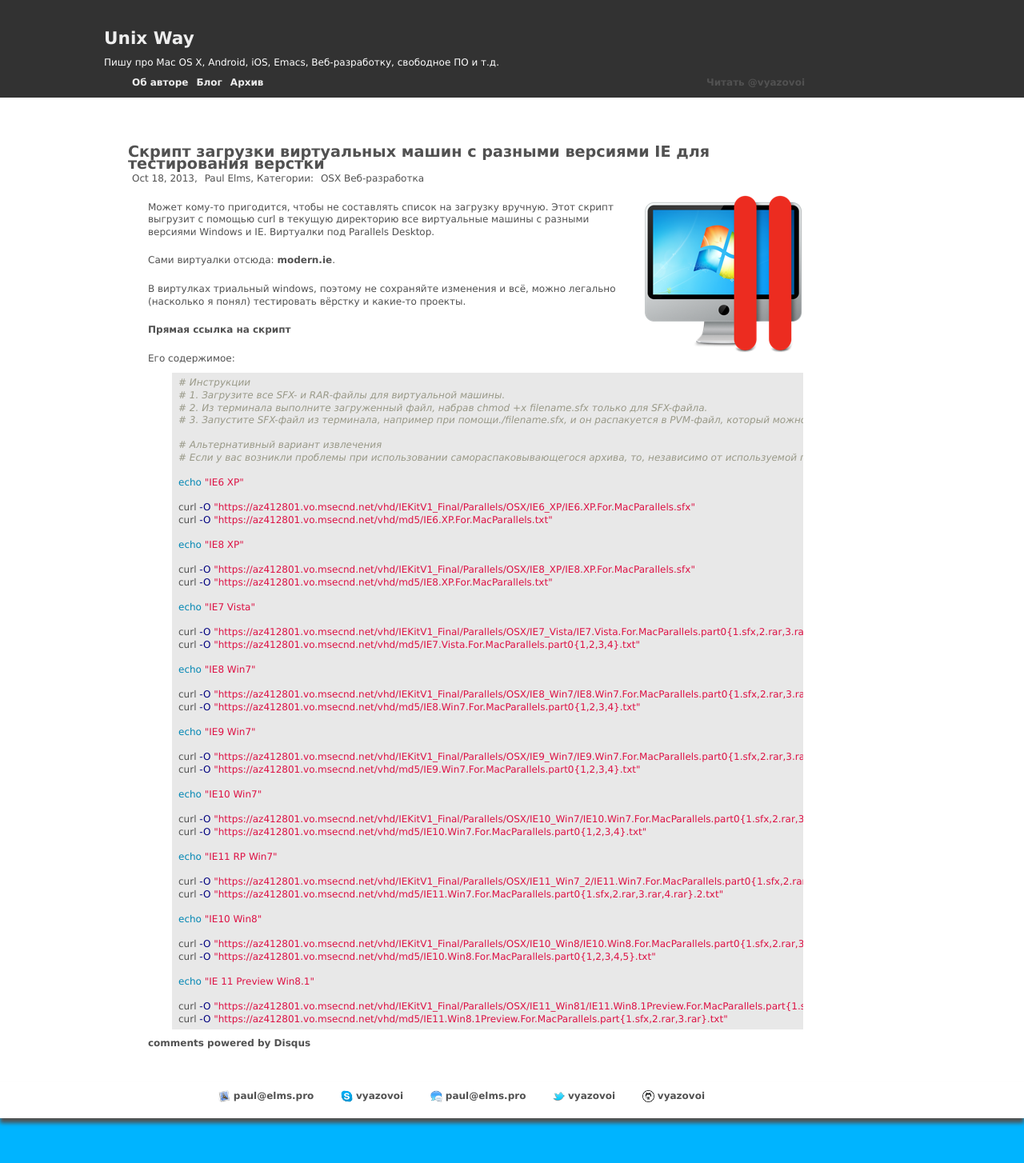
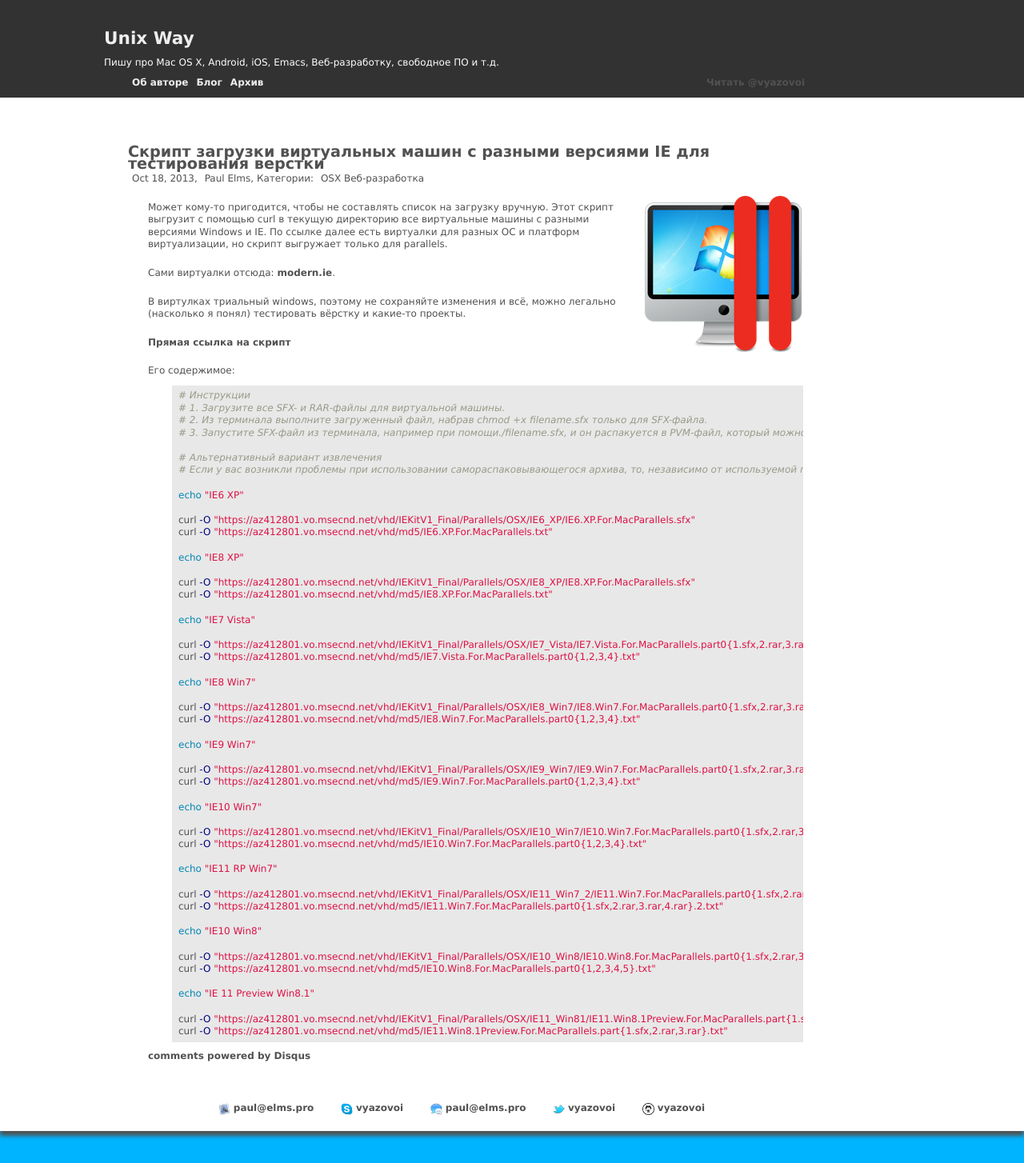
Before and after one commit to vyazovoi/vyazovoi.github.io, a Jekyll site: the page built from _posts/2013-10-18-ie-windows-testing-parallels.md, in a window 1280 px wide. Shown: the whole page at 80% size. Built offline with Jekyll 4.4.1, drawn with Linux system fonts in a browser that asks for light colours; nearby versions of some CDN libraries; Markdown is read by kramdown in place of the engine named in the settings; comment, search, counter and statistics services are not loaded.

Commit message:
no message

```diff
--- a/_posts/2013-10-18-ie-windows-testing-parallels.md
+++ b/_posts/2013-10-18-ie-windows-testing-parallels.md
@@ -6,7 +6,7 @@ comments: true
 categories: OSX Веб-разработка
 icon: ParallelsDesktop_icon.png
 ---
-Может кому-то пригодится, чтобы не составлять список на загрузку вручную. Этот скрипт выгрузит с помощью curl в текущую директорию все виртуальные машины с разными версиями Windows и IE. Виртуалки под Parallels Desktop.
+Может кому-то пригодится, чтобы не составлять список на загрузку вручную. Этот скрипт выгрузит с помощью curl в текущую директорию все виртуальные машины с разными версиями Windows и IE. По ссылке далее есть виртуалки для разных ОС и платформ виртуализации, но скрипт выгружает только для parallels.
 
 Сами виртуалки отсюда: [modern.ie](http://www.modern.ie/ru-ru/virtualization-tools#downloads).
 
```
